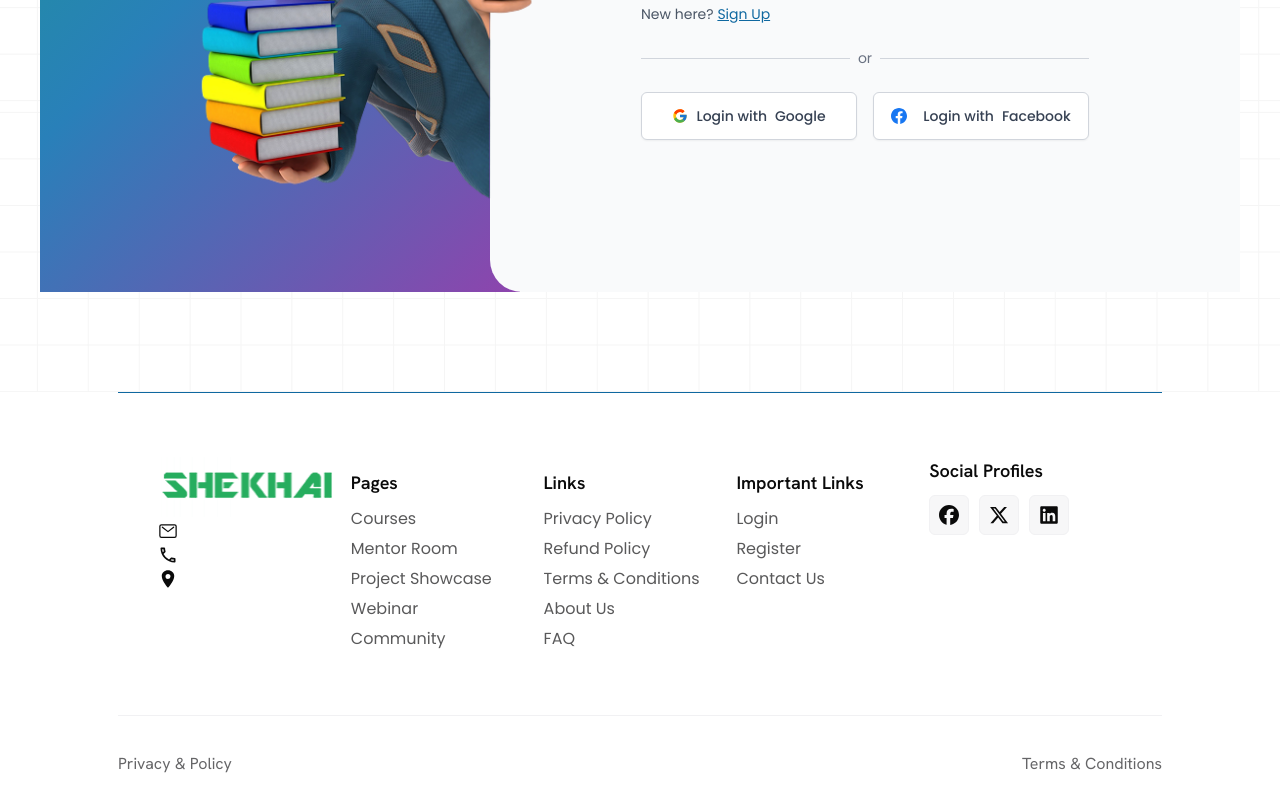
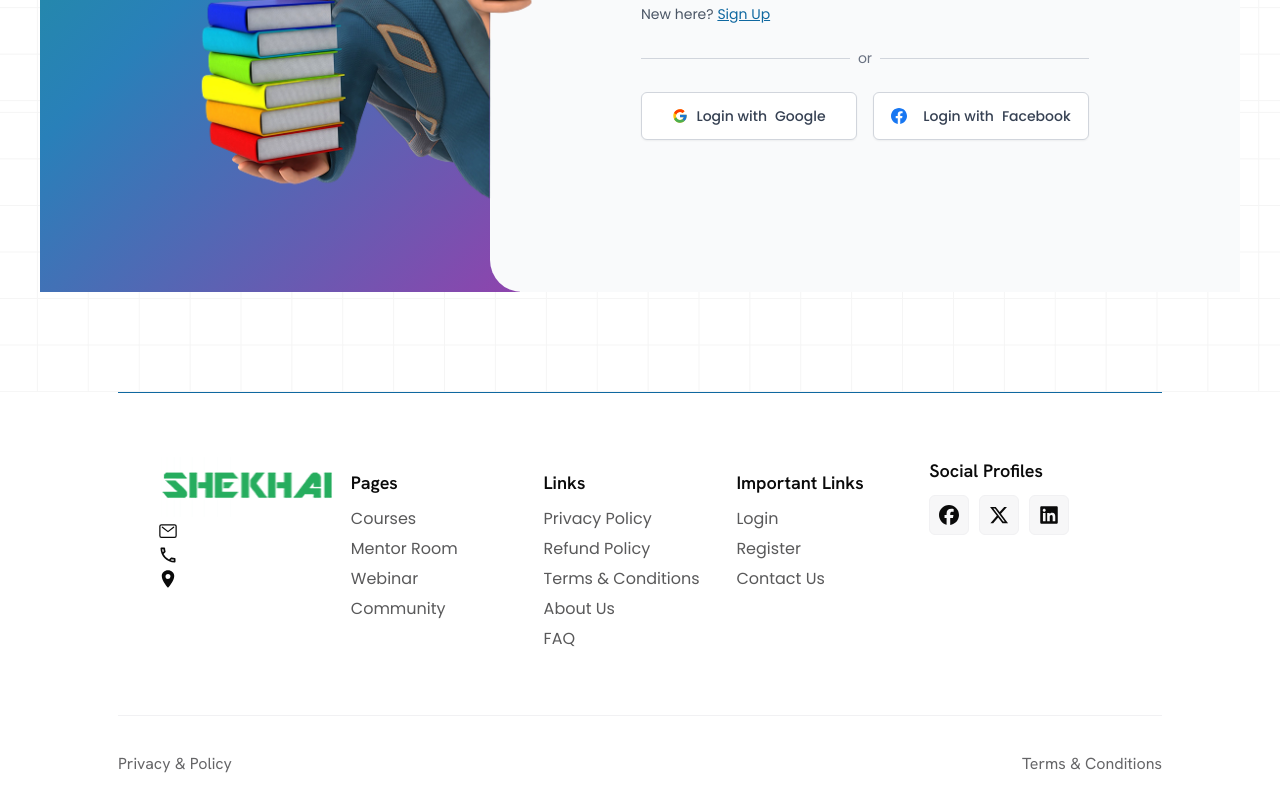
Before and after one commit to dev3NgenIT/shekhai-frontend, a Next.js app: page /login in a window 1280 px wide. Shown: the part 658-1458 px from the top of the page. Built offline with nearby package versions, Linux system fonts and the light colour scheme; no server answers.

Commit message:
first commit

```diff
--- a/src/components/shared/footer/footer.jsx
+++ b/src/components/shared/footer/footer.jsx
@@ -9,7 +9,7 @@ const footerLinks = [
     links: [
       { title: "Courses", href: "/courses" },
       { title: "Mentor Room", href: "/mentor-room" },
-      { title: "Project Showcase", href: "/project-showcase" },
+      // { title: "Project Showcase", href: "/project-showcase" },
       { title: "Webinar", href: "/webinar-room" },
       { title: "Community", href: "/community" },
     ],
--- a/src/components/shared/navbar/smNav/smNav.jsx
+++ b/src/components/shared/navbar/smNav/smNav.jsx
@@ -62,10 +62,10 @@ const links = [
     title: "courses",
     href: "/courses",
   },
-  {
-    title: "project showcase",
-    href: "/project-showcase",
-  },
+  // {
+  //   title: "project showcase",
+  //   href: "/project-showcase",
+  // },
   {
     title: "Mentor Room",
     href: "/mentor-room",
```
